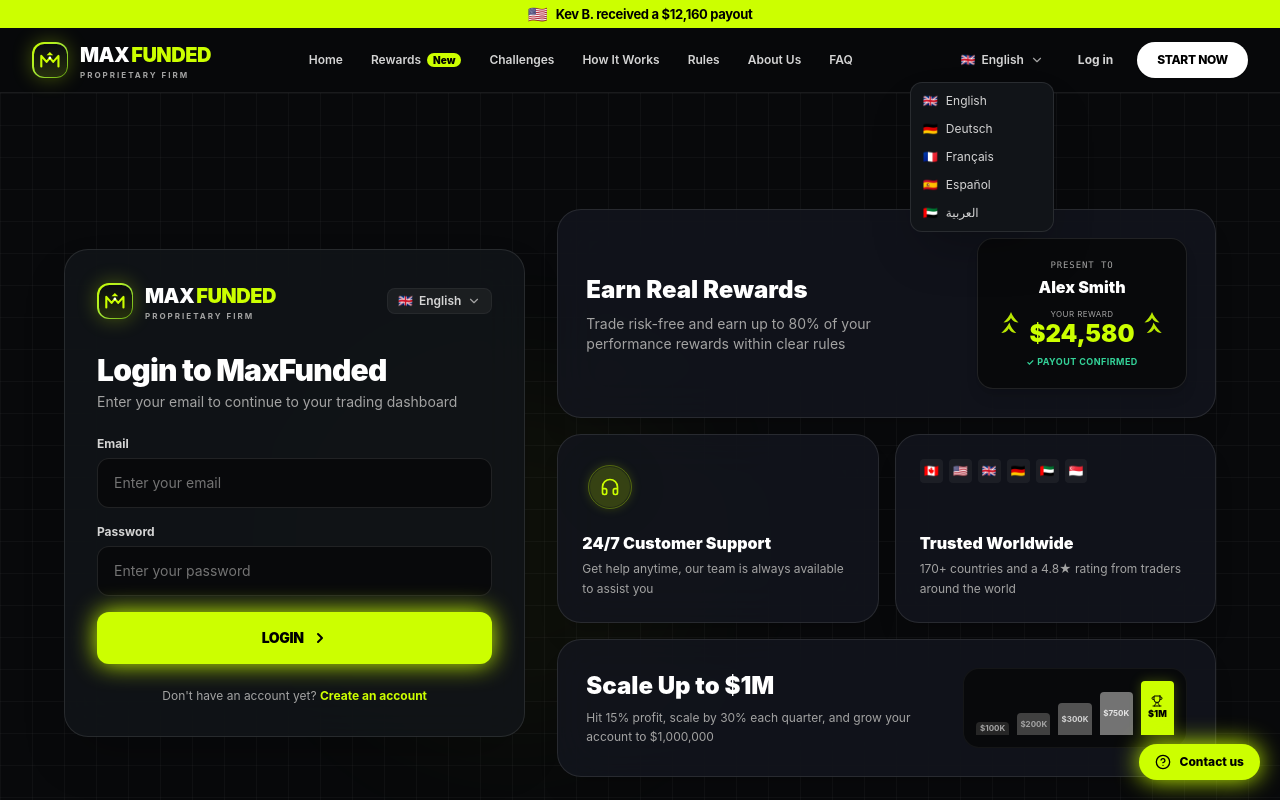
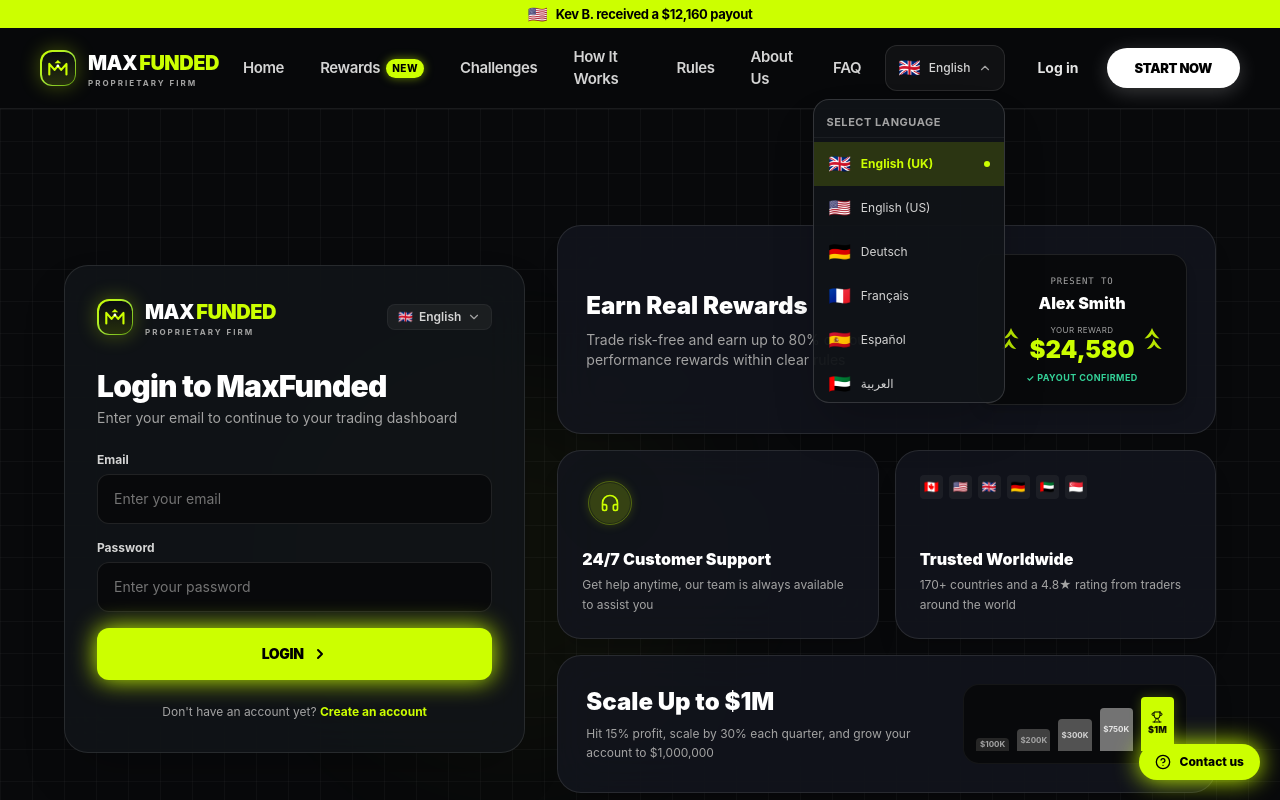
Before and after one commit to Riffmax2030-hub/MaxFunded, a Next.js app in the folder frontend/: page /login in a window 1280 px wide. Both pictures are taken after a click on the button "Select Language". Shown: the top 800 px of the page. Built offline with nearby package versions, Linux system fonts and the light colour scheme.

Commit message:
style: Shift Logo to top-left, Login & Start Now to top-right, enlarge nav font size, and add country flags to language selector

```diff
--- a/frontend/src/components/Navbar.tsx
+++ b/frontend/src/components/Navbar.tsx
@@ -2,15 +2,31 @@
 
 import React, { useEffect, useState } from "react";
 import Link from "next/link";
+import { usePathname } from "next/navigation";
 import { getSession, clearSession, AuthSession } from "@/lib/auth";
 import NotificationBell from "@/components/NotificationBell";
 import Logo from "@/components/Logo";
-import { LayoutDashboard, Sliders, Award, Users, LogOut, ChevronDown } from "lucide-react";
+import {
+  LayoutDashboard,
+  Sliders,
+  Award,
+  LogOut,
+  ChevronDown,
+  Menu,
+  X,
+  Sparkles,
+} from "lucide-react";
 
 export default function Navbar() {
   const [session, setSession] = useState<AuthSession | null>(null);
   const [langOpen, setLangOpen] = useState(false);
-  const [selectedLang, setSelectedLang] = useState({ code: "en", label: "English", flag: "🇬🇧" });
+  const [mobileMenuOpen, setMobileMenuOpen] = useState(false);
+  const [selectedLang, setSelectedLang] = useState({
+    code: "en-gb",
+    label: "English",
+    flag: "🇬🇧",
+  });
+  const pathname = usePathname();
 
   useEffect(() => {
     setSession(getSession());
@@ -22,64 +38,101 @@ export default function Navbar() {
   };
 
   const languages = [
-    { code: "en", label: "English", flag: "🇬🇧" },
+    { code: "en-gb", label: "English (UK)", flag: "🇬🇧" },
+    { code: "en-us", label: "English (US)", flag: "🇺🇸" },
     { code: "de", label: "Deutsch", flag: "🇩🇪" },
     { code: "fr", label: "Français", flag: "🇫🇷" },
     { code: "es", label: "Español", flag: "🇪🇸" },
     { code: "ae", label: "العربية", flag: "🇦🇪" },
+    { code: "ng", label: "Nigeria", flag: "🇳🇬" },
+    { code: "jp", label: "日本語", flag: "🇯🇵" },
+  ];
+
+  const navLinks = [
+    { href: "/", label: "Home" },
+    {
+      href: "/certificates",
+      label: "Rewards",
+      badge: "New",
+    },
+    { href: "/challenges", label: "Challenges" },
+    { href: "/how-it-works", label: "How It Works" },
+    { href: "/rules", label: "Rules" },
+    { href: "/about", label: "About Us" },
+    { href: "/faq", label: "FAQ" },
   ];
 
   return (
     <header className="sticky top-0 z-50 bg-[#08090b]/95 backdrop-blur-xl border-b border-white/[0.08] transition-all">
-      <div className="max-w-7xl mx-auto px-4 sm:px-6 lg:px-8 h-16 flex items-center justify-between gap-4">
-        {/* Brand */}
-        <Link href="/" className="flex items-center group shrink-0">
+      {/* Spacious Full-Width Container to Pin Logo Far-Left and Actions Far-Right */}
+      <div className="w-full max-w-[1800px] mx-auto px-4 sm:px-6 lg:px-10 h-20 flex items-center justify-between gap-6">
+
+        {/* ========================================================================= */}
+        {/* TOP LEFT CORNER: Max Funded Proprietary Firm Logo */}
+        {/* ========================================================================= */}
+        <div className="flex items-center shrink-0">
+          <Link href="/" className="flex items-center group transition-transform hover:opacity-95">
             <Logo size="md" />
           </Link>
+        </div>
 
-        {/* Navigation links */}
-        <nav className="hidden lg:flex items-center space-x-7 text-xs font-semibold text-neutral-300">
-          <Link href="/" className="hover:text-white transition-colors">
-            Home
+        {/* ========================================================================= */}
+        {/* CENTER NAVIGATION: Enlarged Font Size matching Pivex (text-[15px]) */}
+        {/* ========================================================================= */}
+        <nav className="hidden lg:flex items-center space-x-7 xl:space-x-9">
+          {navLinks.map((link) => {
+            const isActive = pathname === link.href;
+            return (
+              <Link
+                key={link.href}
+                href={link.href}
+                className={`relative flex items-center gap-1.5 text-[15px] font-semibold tracking-tight transition-colors duration-200 py-1 ${
+                  isActive
+                    ? "text-[#ccff00] font-bold"
+                    : "text-neutral-300 hover:text-white"
+                }`}
+              >
+                <span>{link.label}</span>
+
+                {/* Rewards "New" Pill Badge */}
+                {link.badge && (
+                  <span className="text-[10px] font-extrabold bg-[#ccff00] text-black px-1.5 py-0.5 rounded-full uppercase tracking-wider shadow-[0_0_10px_rgba(204,255,0,0.5)]">
+                    {link.badge}
+                  </span>
+                )}
+
+                {/* Subtle active line indicator */}
+                {isActive && (
+                  <span className="absolute bottom-[-6px] left-0 right-0 h-[2px] bg-[#ccff00] rounded-full shadow-[0_0_8px_#ccff00]" />
+                )}
               </Link>
-          <Link href="/certificates" className="hover:text-white transition-colors flex items-center gap-1.5">
-            <span>Rewards</span>
-            <span className="text-[10px] font-black bg-[#ccff00] text-black px-1.5 py-0.5 rounded-full leading-none">
-              New
-            </span>
-          </Link>
-          <Link href="/challenges" className="hover:text-white transition-colors">
-            Challenges
-          </Link>
-          <Link href="/how-it-works" className="hover:text-white transition-colors">
-            How It Works
-          </Link>
-          <Link href="/rules" className="hover:text-white transition-colors">
-            Rules
-          </Link>
-          <Link href="/about" className="hover:text-white transition-colors">
-            About Us
-          </Link>
-          <Link href="/faq" className="hover:text-white transition-colors">
-            FAQ
-          </Link>
+            );
+          })}
         </nav>
 
-        {/* Actions */}
-        <div className="flex items-center space-x-3 sm:space-x-4">
-          {/* Language Selector */}
-          <div className="relative hidden sm:block">
+        {/* ========================================================================= */}
+        {/* TOP RIGHT CORNER: Language Selector + Login + Start Now */}
+        {/* ========================================================================= */}
+        <div className="flex items-center space-x-3 sm:space-x-5 shrink-0">
+
+          {/* Language Selector with Visible Country Flags */}
+          <div className="relative">
             <button
               onClick={() => setLangOpen(!langOpen)}
-              className="flex items-center gap-1.5 px-2.5 py-1.5 text-xs font-semibold text-neutral-300 hover:text-white rounded-lg hover:bg-white/[0.05] transition"
+              className="flex items-center gap-2 px-3 py-2 text-xs sm:text-sm font-semibold text-neutral-200 hover:text-white rounded-xl bg-white/[0.04] hover:bg-white/[0.08] border border-white/10 transition shadow-sm"
+              title="Select Language"
             >
-              <span>{selectedLang.flag}</span>
-              <span className="hidden md:inline">{selectedLang.label}</span>
-              <ChevronDown className="w-3.5 h-3.5 text-neutral-400" />
+              <span className="text-base sm:text-lg leading-none">{selectedLang.flag}</span>
+              <span className="hidden sm:inline font-medium text-xs text-neutral-300">{selectedLang.label}</span>
+              <ChevronDown className={`w-3.5 h-3.5 text-neutral-400 transition-transform ${langOpen ? "rotate-180" : ""}`} />
             </button>
 
             {langOpen && (
-              <div className="absolute right-0 mt-2 w-36 bg-[#111418] border border-white/10 rounded-xl shadow-2xl py-1 z-50">
+              <div className="absolute right-0 mt-2 w-48 bg-[#101318]/95 backdrop-blur-xl border border-white/15 rounded-2xl shadow-2xl py-2 z-50 overflow-hidden animate-in fade-in zoom-in-95 duration-150">
+                <div className="px-3 py-1.5 text-[11px] font-bold text-neutral-400 uppercase tracking-wider border-b border-white/5">
+                  Select Language
+                </div>
+                <div className="max-h-64 overflow-y-auto py-1">
                   {languages.map((l) => (
                     <button
                       key={l.code}
@@ -87,28 +140,39 @@ export default function Navbar() {
                         setSelectedLang(l);
                         setLangOpen(false);
                       }}
-                    className="w-full flex items-center gap-2 px-3 py-1.5 text-xs text-left text-neutral-300 hover:text-white hover:bg-white/10 transition"
+                      className={`w-full flex items-center justify-between px-3.5 py-2 text-xs text-left transition ${
+                        selectedLang.code === l.code
+                          ? "bg-[#ccff00]/15 text-[#ccff00] font-bold"
+                          : "text-neutral-300 hover:text-white hover:bg-white/10"
+                      }`}
                     >
-                    <span>{l.flag}</span>
+                      <div className="flex items-center gap-2.5">
+                        <span className="text-lg">{l.flag}</span>
                         <span>{l.label}</span>
+                      </div>
+                      {selectedLang.code === l.code && (
+                        <span className="w-1.5 h-1.5 rounded-full bg-[#ccff00]" />
+                      )}
                     </button>
                   ))}
+                </div>
               </div>
             )}
           </div>
 
+          {/* User Session or Login / Start Now CTAs */}
           {session ? (
             <div className="flex items-center space-x-2 sm:space-x-3">
               <Link
                 href="/dashboard"
-                className="flex items-center space-x-1.5 px-3 py-1.5 text-xs font-semibold rounded-full bg-white/10 hover:bg-white/15 text-white transition border border-white/10"
+                className="flex items-center space-x-1.5 px-4 py-2 text-xs sm:text-sm font-bold rounded-full bg-[#ccff00]/15 hover:bg-[#ccff00]/25 text-[#ccff00] transition border border-[#ccff00]/30 shadow-[0_0_15px_rgba(204,255,0,0.15)]"
               >
-                <LayoutDashboard className="w-3.5 h-3.5 text-[#ccff00]" />
-                <span className="hidden sm:inline">Dashboard</span>
+                <LayoutDashboard className="w-4 h-4 text-[#ccff00]" />
+                <span>Dashboard</span>
               </Link>
               <Link
                 href="/certificates"
-                className="hidden md:flex items-center space-x-1.5 px-3 py-1.5 text-xs font-semibold rounded-full bg-white/5 hover:bg-white/10 text-neutral-300 transition"
+                className="hidden md:flex items-center space-x-1.5 px-3 py-2 text-xs font-semibold rounded-full bg-white/5 hover:bg-white/10 text-neutral-300 transition"
               >
                 <Award className="w-3.5 h-3.5 text-amber-400" />
                 <span>Certificates</span>
@@ -116,7 +180,7 @@ export default function Navbar() {
               {session.isAdmin && (
                 <Link
                   href="/admin/challenges"
-                  className="flex items-center space-x-1.5 px-3 py-1.5 text-xs font-semibold rounded-full bg-purple-950/60 border border-purple-500/30 text-purple-300 hover:bg-purple-900/50"
+                  className="flex items-center space-x-1.5 px-3 py-2 text-xs font-semibold rounded-full bg-purple-950/60 border border-purple-500/30 text-purple-300 hover:bg-purple-900/50"
                 >
                   <Sliders className="w-3.5 h-3.5" />
                   <span className="hidden sm:inline">Admin</span>
@@ -125,30 +189,93 @@ export default function Navbar() {
               <NotificationBell />
               <button
                 onClick={handleLogout}
-                className="p-1.5 text-neutral-400 hover:text-red-400 transition"
+                className="p-2 text-neutral-400 hover:text-rose-400 transition rounded-xl hover:bg-white/5"
                 title="Log out"
               >
                 <LogOut className="w-4 h-4" />
               </button>
             </div>
           ) : (
-            <div className="flex items-center space-x-2 sm:space-x-4">
+            <div className="flex items-center space-x-3 sm:space-x-4">
               <Link
                 href="/login"
-                className="text-xs font-bold text-neutral-300 hover:text-white transition-colors px-2 py-1.5"
+                className="text-xs sm:text-[14px] font-bold text-neutral-200 hover:text-white transition-colors px-3 py-2 rounded-xl hover:bg-white/5"
               >
                 Log in
               </Link>
               <Link
                 href="/challenges"
-                className="px-5 py-2 sm:py-2.5 rounded-full bg-white hover:bg-neutral-200 text-black font-extrabold text-xs tracking-tight uppercase transition transform hover:scale-[1.02] active:scale-[0.98] shadow-sm"
+                className="px-5 sm:px-7 py-2.5 sm:py-3 rounded-full bg-white hover:bg-neutral-200 text-black font-black text-xs sm:text-[13px] tracking-tight uppercase transition-all transform hover:scale-[1.03] active:scale-[0.98] shadow-[0_4px_20px_rgba(255,255,255,0.2)]"
               >
                 Start now
               </Link>
             </div>
           )}
+
+          {/* Mobile Menu Hamburger Toggle */}
+          <button
+            onClick={() => setMobileMenuOpen(!mobileMenuOpen)}
+            className="lg:hidden p-2 rounded-xl bg-white/[0.05] border border-white/10 text-neutral-300 hover:text-white"
+            aria-label="Toggle Navigation Menu"
+          >
+            {mobileMenuOpen ? <X size={20} /> : <Menu size={20} />}
+          </button>
         </div>
       </div>
+
+      {/* ========================================================================= */}
+      {/* MOBILE DRAWER MENU */}
+      {/* ========================================================================= */}
+      {mobileMenuOpen && (
+        <div className="lg:hidden bg-[#0d0e10]/98 border-b border-white/10 px-6 py-6 space-y-4 animate-in slide-in-from-top-4 duration-200">
+          <nav className="flex flex-col space-y-3">
+            {navLinks.map((link) => (
+              <Link
+                key={link.href}
+                href={link.href}
+                onClick={() => setMobileMenuOpen(false)}
+                className="flex items-center justify-between py-2 text-base font-semibold text-neutral-200 hover:text-[#ccff00] transition"
+              >
+                <span>{link.label}</span>
+                {link.badge && (
+                  <span className="text-[10px] font-black bg-[#ccff00] text-black px-2 py-0.5 rounded-full">
+                    {link.badge}
+                  </span>
+                )}
+              </Link>
+            ))}
+          </nav>
+
+          <div className="pt-4 border-t border-white/10 flex flex-col gap-3">
+            {!session ? (
+              <>
+                <Link
+                  href="/login"
+                  onClick={() => setMobileMenuOpen(false)}
+                  className="w-full text-center py-3 rounded-xl bg-white/[0.05] border border-white/10 text-white font-bold text-sm"
+                >
+                  Log in
+                </Link>
+                <Link
+                  href="/challenges"
+                  onClick={() => setMobileMenuOpen(false)}
+                  className="w-full text-center py-3 rounded-xl bg-white text-black font-extrabold text-sm uppercase"
+                >
+                  Start now
+                </Link>
+              </>
+            ) : (
+              <Link
+                href="/dashboard"
+                onClick={() => setMobileMenuOpen(false)}
+                className="w-full text-center py-3 rounded-xl bg-[#ccff00] text-black font-extrabold text-sm uppercase"
+              >
+                Go to Dashboard
+              </Link>
+            )}
+          </div>
+        </div>
+      )}
     </header>
   );
 }
```
Lines whose indentation alone changed are shown as unchanged.
